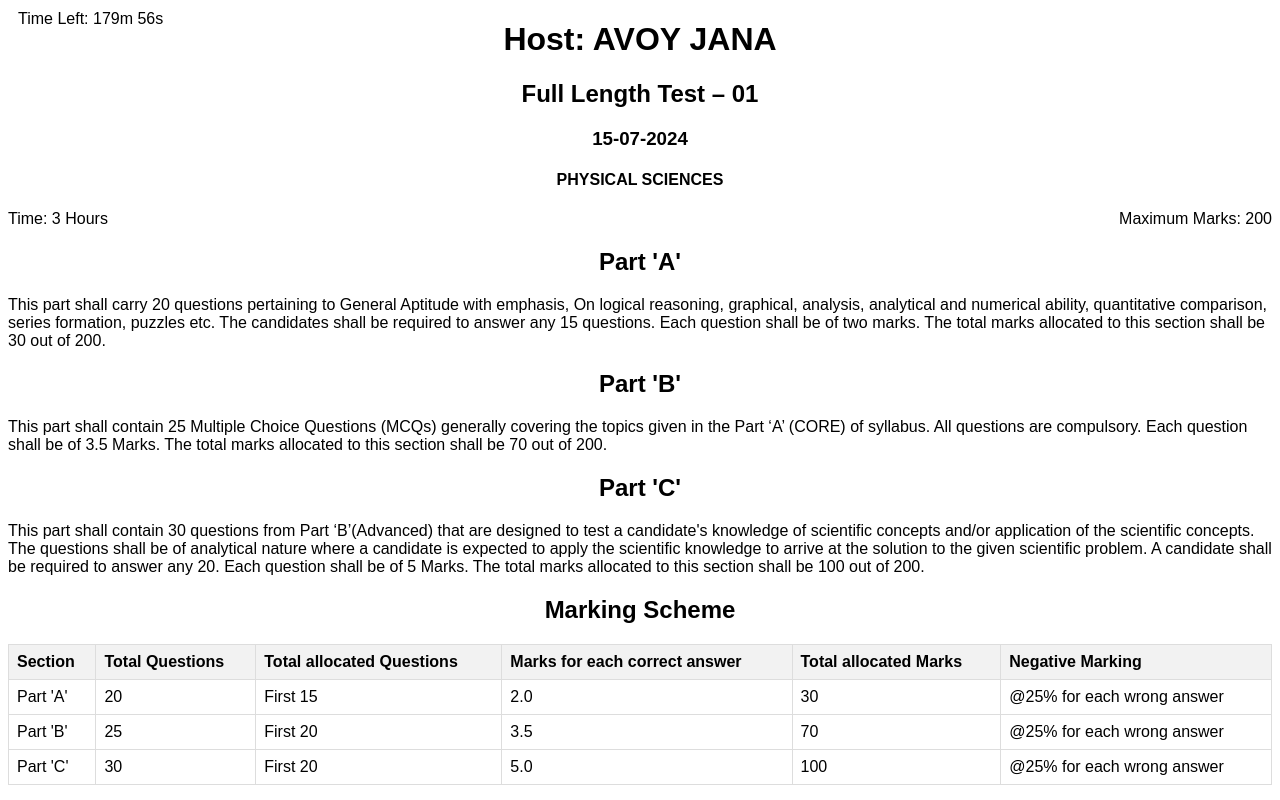
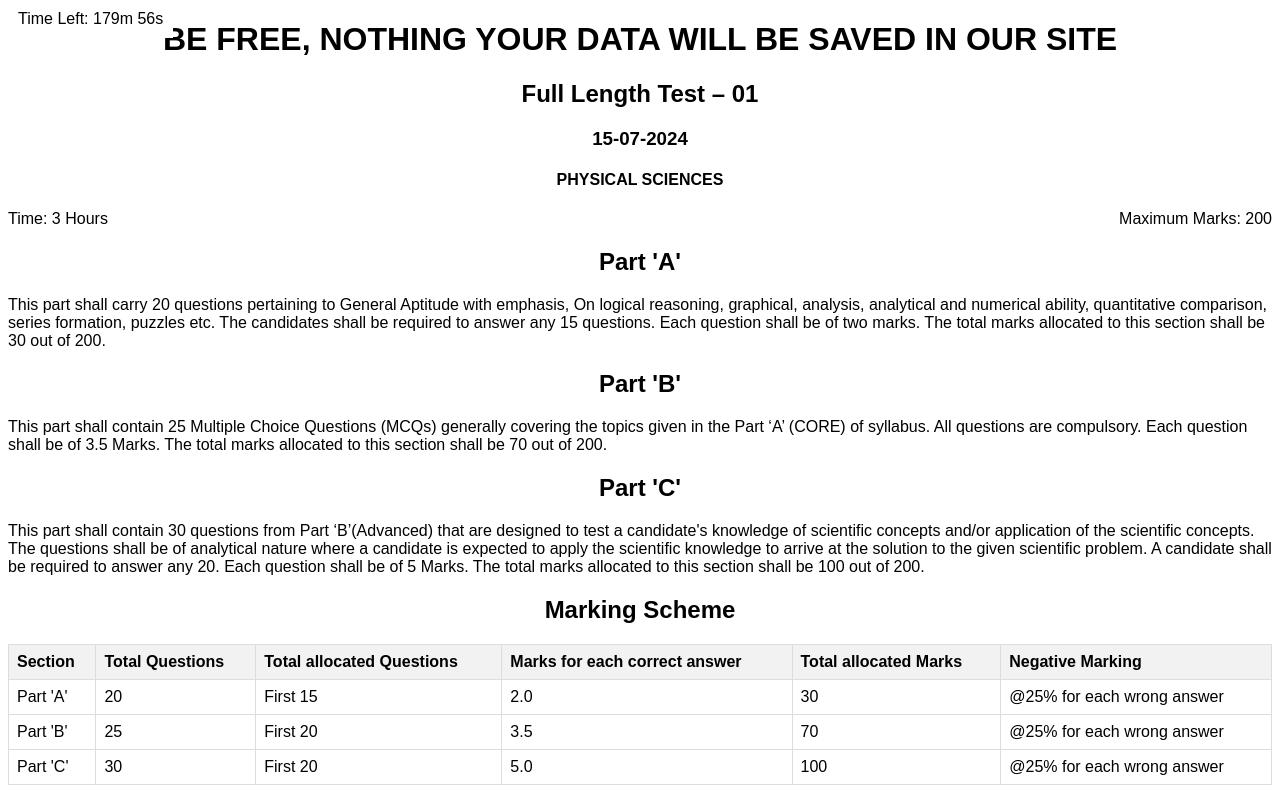
Before and after one commit to avoyjana/nettest1.github.io, a plain HTML site: page index.html in a window 1280 px wide. Shown: the top 800 px of the page. Drawn offline with Linux system fonts and the light colour scheme.

Commit message:
Update index.html

```diff
--- a/index.html
+++ b/index.html
@@ -44,7 +44,7 @@
         </style>
       </head>
 <body>
-    <h1>Host: AVOY JANA <h1>
+    <h1>BE FREE, NOTHING YOUR DATA WILL BE SAVED IN OUR SITE<h1>
     <h2>Full Length Test – 01</h2>
     <h3>15-07-2024</h3>
     <h4>PHYSICAL SCIENCES</h4>
```
